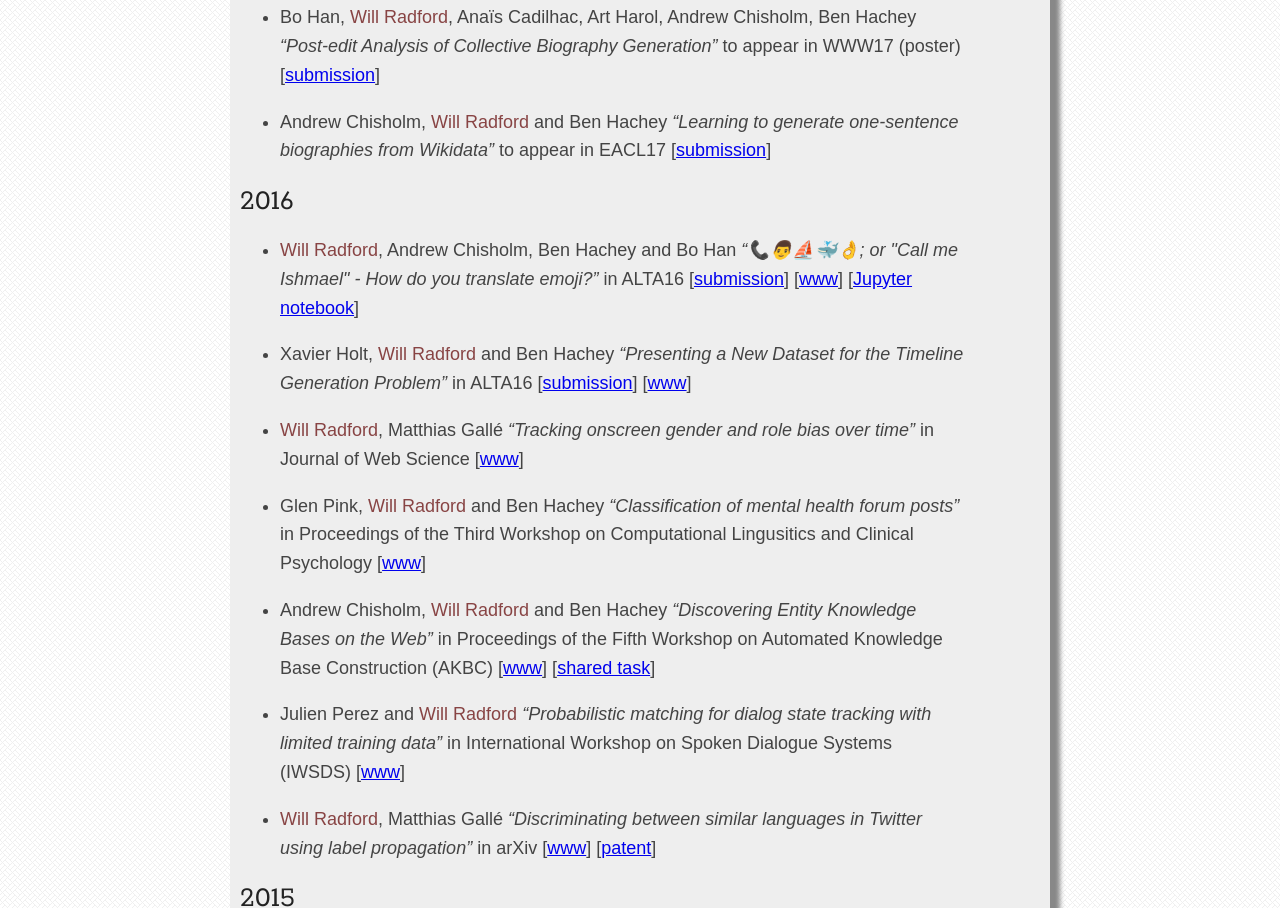
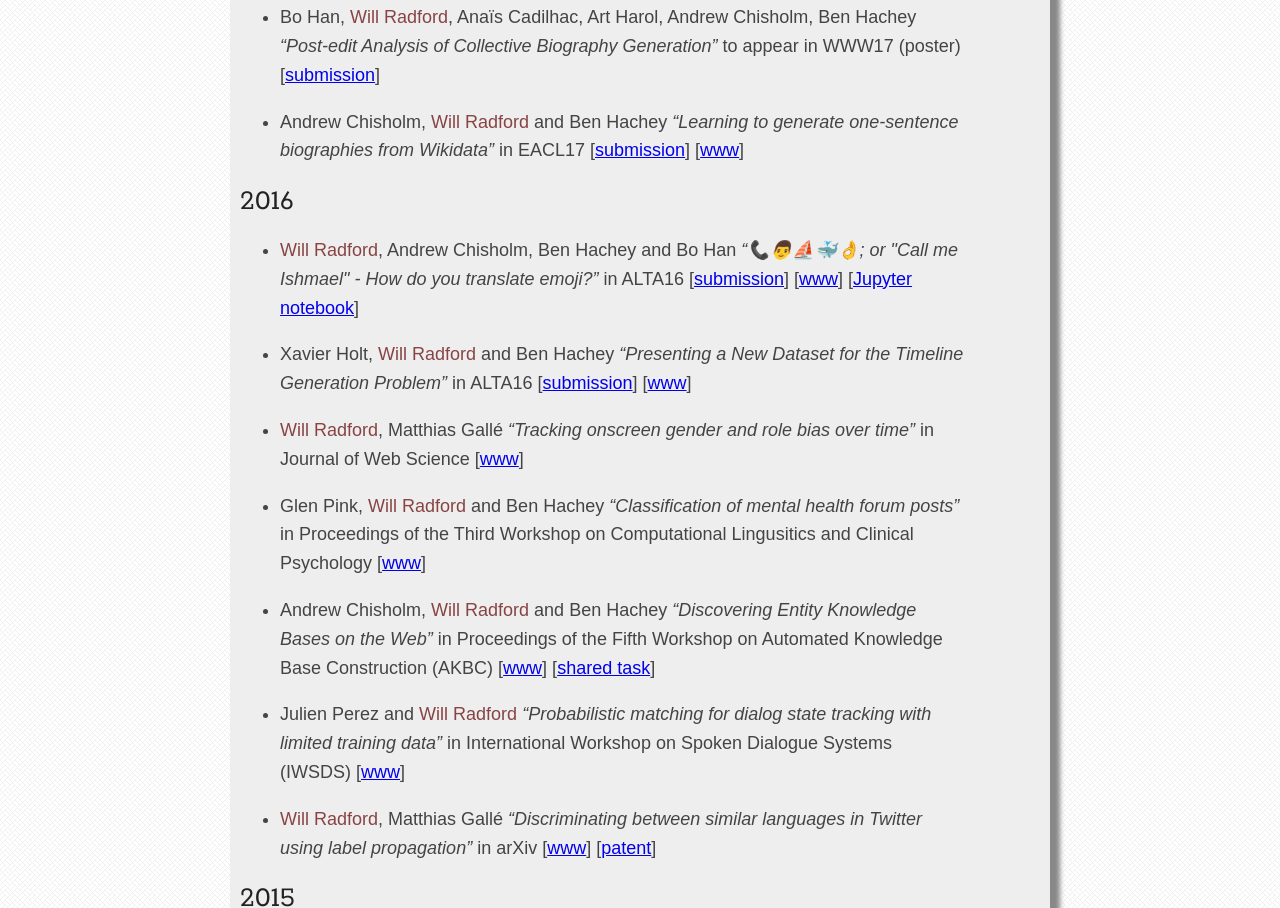
Before and after one commit to wejradford/wejradford.github.io, a plain HTML site: page index.html in a window 1280 px wide. Shown: the part 1415-2323 px from the top of the page. Drawn offline with Linux system fonts and the light colour scheme; a web font is replaced by a local one.

Commit message:
Added EACL link.

```diff
--- a/index.html
+++ b/index.html
@@ -69,8 +69,9 @@
                      <li>
                        Andrew Chisholm, <span class="wradford">Will Radford</span> and Ben Hachey
                        <span class="title">Learning to generate one-sentence biographies from Wikidata</span>
-                       <span class="pub">to appear in EACL17</span>
+                       <span class="pub">in EACL17</span>
                        [<a href="https://arxiv.org/abs/1702.06235">submission</a>]
+                       [<a href="https://aclweb.org/anthology/E17-1060">www</a>]
                      </li>
                 </ul>
 
```
